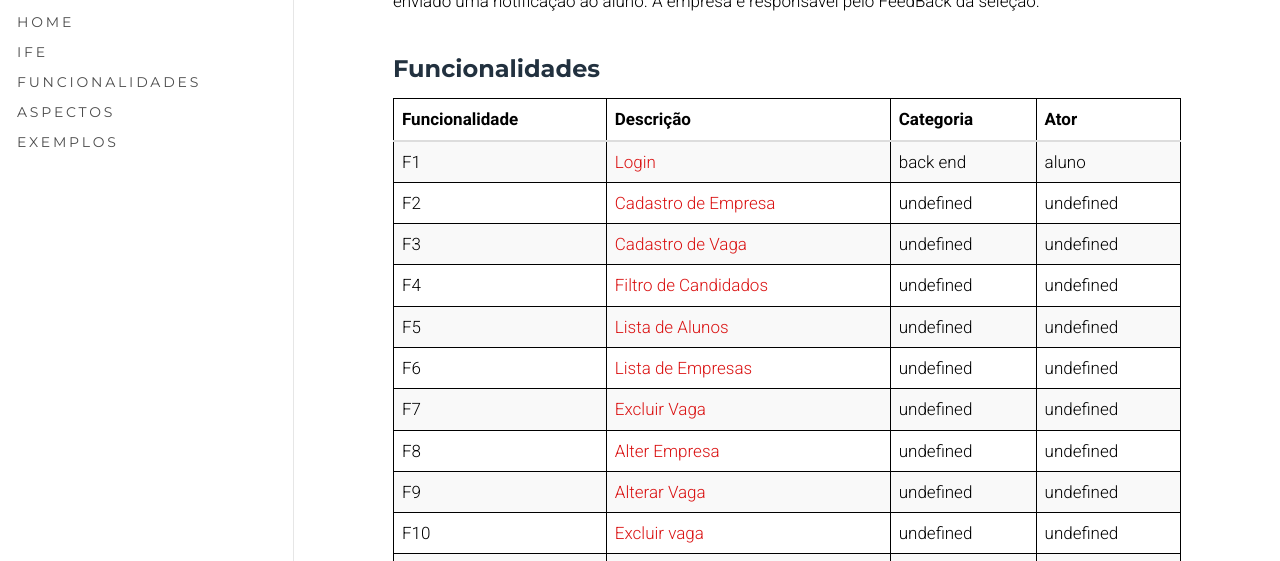
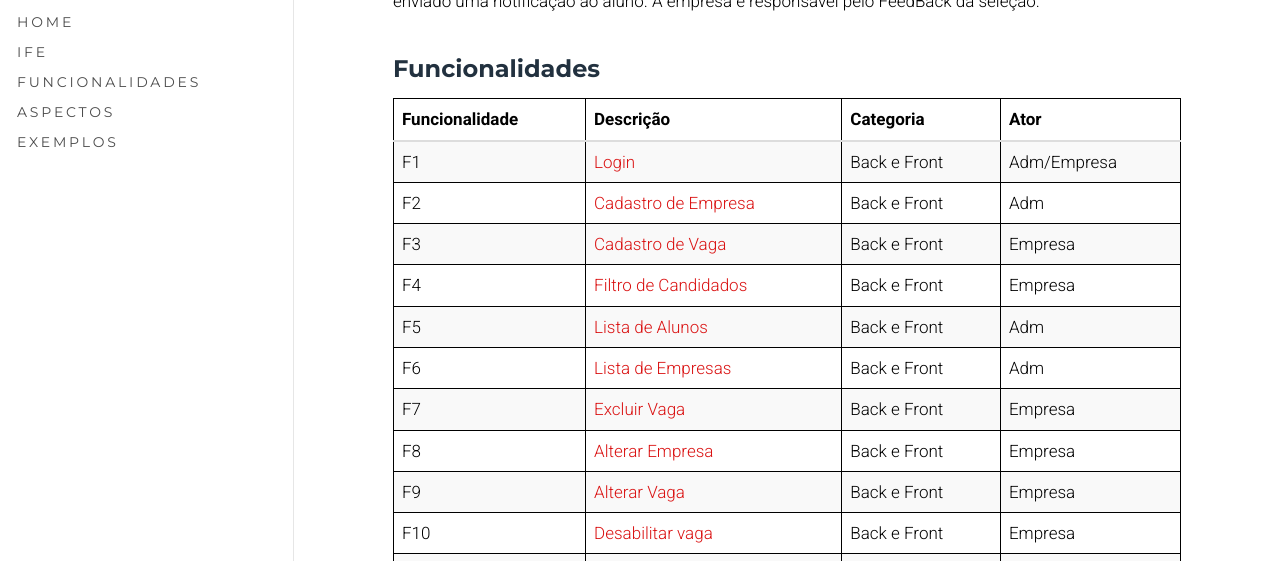
Before and after one commit to juciara/documentacao, a plain HTML site: page ife.html in a window 1280 px wide. Shown: the part 216-777 px from the top of the page. Drawn offline with nearby package versions, Linux system fonts and the light colour scheme.

Commit message:
Funcionalidades IFE

```diff
--- a/js/function.js
+++ b/js/function.js
@@ -4,18 +4,18 @@
 
 function Funcionalidades(){
 
-var obj = [{func:"F1", "descricao":'<a href="#" class="btnF1">Login</a>',"categoria":"back end","ator":'aluno'},
-        {func:"F2", "descricao":'<a href="#" class="btnF2">Cadastro de Empresa</a>'},
-        {func:"F3", "descricao":'<a href="#" class="btnF3">Cadastro de Vaga</a>'},
-        {func:"F4", "descricao":'<a href="#" class="btnF4">Filtro de Candidados</a>'},
-        {func:"F5", "descricao":'<a href="#" class="btnF5">Lista de Alunos</a>'},
-        {func:"F6", "descricao":'<a href="#" class="btnF6">Lista de Empresas</a>'},
-        {func:"F7", "descricao":'<a href="#" class="btnF7">Excluir Vaga</a>'},
-        {func:"F8", "descricao":'<a href="#" class="btnF8">Alter Empresa</a>'},
-        {func:"F9", "descricao":'<a href="#" class="btnF9">Alterar Vaga</a>'},
-        {func:"F10", "descricao":'<a href="#" class="btnF10">Excluir vaga</a>'},
-        {func:"F11", "descricao":'<a href="#" class="btnF11">Desabilitar Empresa</a>'},
-        {func:"F12", "descricao":'<a href="#" class="btnF12">FeedBack</a>'}];
+var obj = [{func:"F1", "descricao":'<a href="#" class="btnF1">Login</a>',"categoria":"Back e Front","ator":'Adm/Empresa'},
+        {func:"F2", "descricao":'<a href="#" class="btnF2">Cadastro de Empresa</a>',"categoria":"Back e Front","ator":'Adm'},
+        {func:"F3", "descricao":'<a href="#" class="btnF3">Cadastro de Vaga</a>',"categoria":"Back e Front","ator":'Empresa'},
+        {func:"F4", "descricao":'<a href="#" class="btnF4">Filtro de Candidados</a>',"categoria":"Back e Front","ator":'Empresa'},
+        {func:"F5", "descricao":'<a href="#" class="btnF5">Lista de Alunos</a>',"categoria":"Back e Front","ator":'Adm'},
+        {func:"F6", "descricao":'<a href="#" class="btnF6">Lista de Empresas</a>',"categoria":"Back e Front","ator":'Adm'},
+        {func:"F7", "descricao":'<a href="#" class="btnF7">Excluir Vaga</a>',"categoria":"Back e Front","ator":'Empresa'},
+        {func:"F8", "descricao":'<a href="#" class="btnF8">Alterar Empresa</a>',"categoria":"Back e Front","ator":'Empresa'},
+        {func:"F9", "descricao":'<a href="#" class="btnF9">Alterar Vaga</a>',"categoria":"Back e Front","ator":'Empresa'},
+        {func:"F10", "descricao":'<a href="#" class="btnF10">Desabilitar vaga</a>',"categoria":"Back e Front","ator":'Empresa'},
+        {func:"F11", "descricao":'<a href="#" class="btnF11">Desabilitar Empresa</a>',"categoria":"Back e Front","ator":'Adm'},
+        {func:"F12", "descricao":'<a href="#" class="btnF12">FeedBack</a>',"categoria":"Back e Front","ator":'Empresa'}];
 
 var tabela = document.getElementById("tabela");
 
```
Also changed, not shown: index.html (+1 -1 lines).
